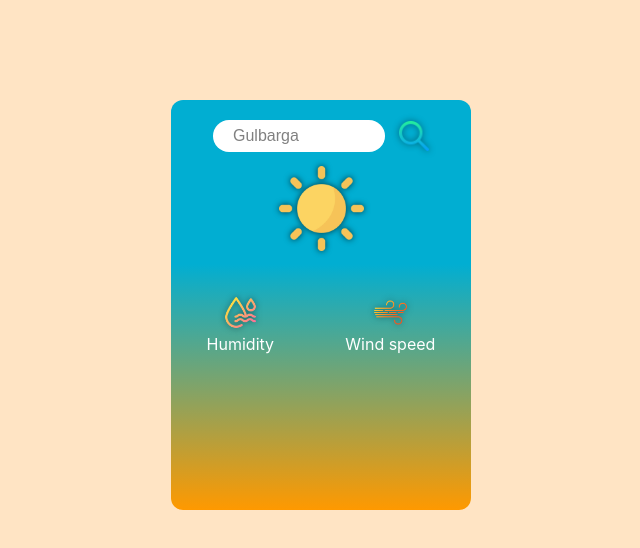
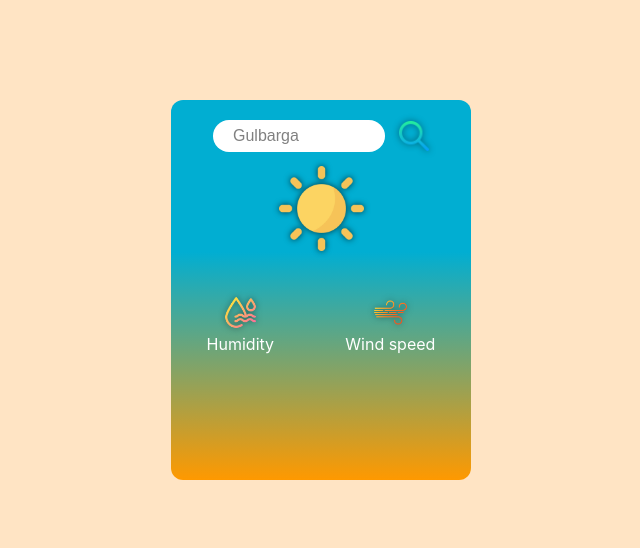
Before and after one commit to Ashish-Jewargikar/Weather-app, a React (Create React App) app: page / in a window 1280 px wide. Shown: the top 548 px of the page, without its empty margins (319-959 px from the left). Built offline with nearby package versions, Linux system fonts and the light colour scheme; no server answers.

Commit message:
added media query

```diff
--- a/src/Style.css
+++ b/src/Style.css
@@ -1,6 +1,6 @@
 .container {
     width: 300px;
-    height: 400px;
+    height: 370px;
     margin: auto;
     margin-top: 20px;
     border-radius: 12px;
```
